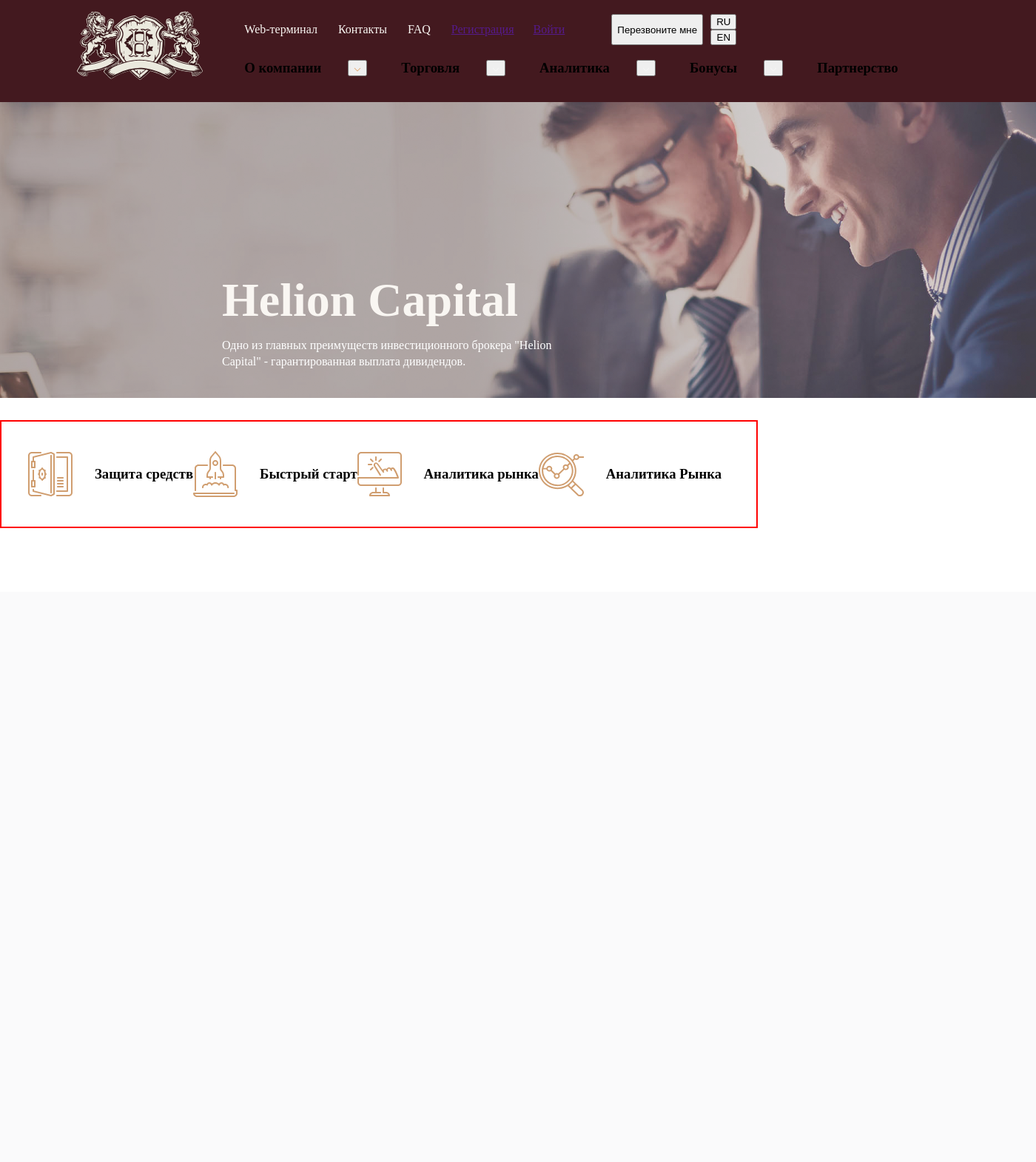
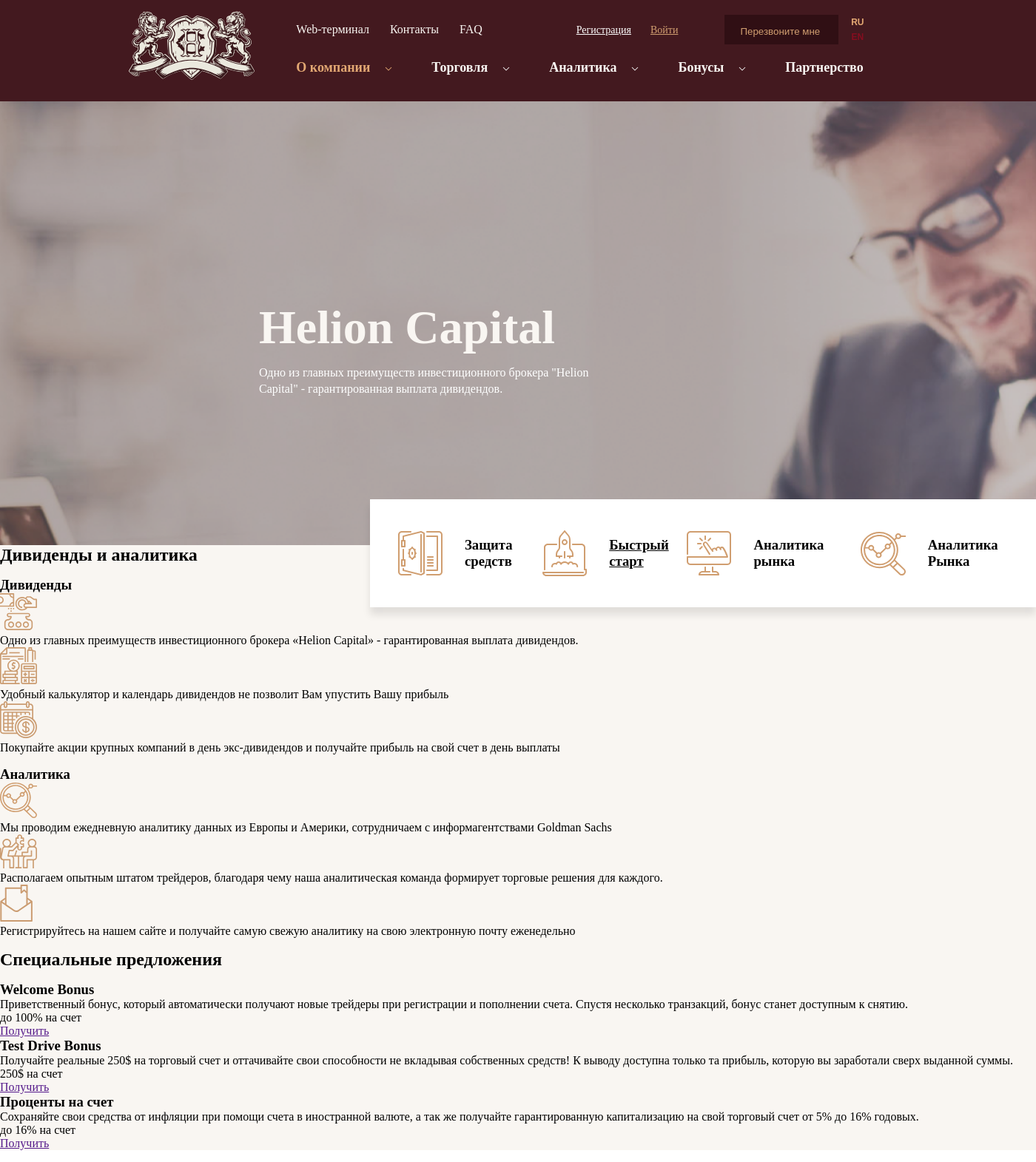
Before and after one commit to tema39/Helion, a web app: file index.html in a window 1400 px wide. Shown: the whole page at 74% size. Before the commit the page ends 714 px from the top, so only its background shows below. Run offline with its HTML, style and script files only (its server is not run), Linux system fonts and the light colour scheme.

Commit message:
почти сделал 2 секции, остольное делаю структуру

```diff
--- a/css/index.css
+++ b/css/index.css
@@ -1,5 +1,5 @@
 .header {
-  background: #43191F;
+  background: #43191f;
   display: flex;
   justify-content: center;
   padding-top: 15px;
@@ -19,20 +19,43 @@
     margin-right: 28px; }
   .info__list-link {
     text-decoration: none;
-    color: #F9F6F2; }
+    color: #f9f6f2; }
+  .info__list .item {
+    margin-right: 127px; }
 
 .authorizations {
   margin-right: 41px; }
   .authorizations__link {
-    margin-right: 22px; }
+    margin-right: 22px;
+    color: white;
+    font-size: 14px;
+    line-height: 16px;
+    font-style: normal;
+    font-weight: normal; }
+  .authorizations .enter {
+    color: #d09e70; }
 
 .header__call {
   display: flex; }
   .header__call-button {
-    margin-right: 10px; }
+    margin-right: 10px;
+    color: #d09e70;
+    background: #300f14;
+    border: 1px solid #300f14;
+    padding: 14px 24px 9px 20px; }
 
 .changing__language {
   display: grid; }
+  .changing__language-button {
+    background: transparent;
+    border: 1px solid #43191f;
+    font-size: 12px;
+    line-height: 12px;
+    font-weight: bold; }
+  .changing__language .ru {
+    color: #e3a873; }
+  .changing__language .en {
+    color: #860d1f; }
 
 .navigation__list {
   display: flex; }
@@ -40,19 +63,29 @@
     display: flex;
     margin-right: 46px; }
   .navigation__list-title {
-    margin-right: 36px; }
+    margin-right: 13px;
+    color: #f9f6f2;
+    font-size: 18px;
+    line-height: 21px; }
+  .navigation__list-button {
+    background: transparent;
+    border: 1px solid #43191f; }
+
+.navigation__list-item:first-child .navigation__list-title {
+  color: #e3a873; }
 
 .helion {
   background-image: url("..//../img/topslide1.png");
   background-repeat: no-repeat;
   background-size: cover;
-  height: 400px;
-  width: 100%; }
+  height: 600px;
+  width: 100%;
+  position: relative; }
 
 .helion__capital-wrap {
   position: absolute;
-  left: 300px;
-  bottom: 300px; }
+  left: 350px;
+  bottom: 200px; }
   .helion__capital-wrap .helion__title {
     font-size: 64px;
     line-height: 78px;
@@ -68,17 +101,29 @@
 .catigori__finances-list {
   position: absolute;
   display: flex;
-  border: 2px solid red;
-  max-width: 1024px;
+  border: 2px solid #ffffff;
+  box-shadow: 0px 10px 10px rgba(0, 0, 0, 0.1);
+  max-width: 900px;
   width: 100%;
-  bottom: 70px;
+  left: 500px;
+  bottom: -100px;
   background-color: white;
-  padding: 40px 36px; }
+  padding: 40px 0px 40px 36px; }
   .catigori__finances-list .catigori__finances-item {
     display: flex;
     align-items: center; }
   .catigori__finances-list .catigori__finances-img {
     margin-right: 30px; }
+  .catigori__finances-list .catigori__finances-title {
+    max-width: 150px; }
+  .catigori__finances-list .title {
+    max-width: 110px; }
+  .catigori__finances-list .title-two {
+    text-decoration-line: underline;
+    max-width: 110px; }
+
+.dividends__analytics {
+  background: #F9F6F2; }
 
 body {
   margin: 0px; }
--- a/index.html
+++ b/index.html
@@ -20,19 +20,19 @@
             <li class="info__list-item">
               <a class="info__list-link" href="">Контакты</a>
             </li>
-          <li class="info__list-item">
+            <li class="info__list-item item">
               <a class="info__list-link" href="">FAQ</a>
             </li>
           </ul>
           <div class="authorizations">
             <a class="authorizations__link" href="">Регистрация</a>
-          <a class="authorizations__link" href="">Войти</a>
+            <a class="authorizations__link enter" href="">Войти</a>
           </div>
           <div class="header__call">
             <button class="header__call-button">Перезвоните мне</button>
             <div class="changing__language">
-            <button class="changing__language-button">RU</button>
-            <button class="changing__language-button">EN</button>
+              <button class="changing__language-button ru">RU</button>
+              <button class="changing__language-button en">EN</button>
             </div>
           </div>
         </div>
@@ -46,19 +46,28 @@
           <li class="navigation__list-item">
             <h3 class="navigation__list-title">Торговля</h3>
             <button class="navigation__list-button">
-            <img class="navigation__list-icon" src="./img/VectorButton2.svg" />
+              <img
+                class="navigation__list-icon"
+                src="./img/VectorButton2.svg"
+              />
             </button>
           </li>
           <li class="navigation__list-item">
             <h3 class="navigation__list-title">Аналитика</h3>
             <button class="navigation__list-button">
-            <img class="navigation__list-icon" src="./img/VectorButton2.svg" />
+              <img
+                class="navigation__list-icon"
+                src="./img/VectorButton2.svg"
+              />
             </button>
           </li>
           <li class="navigation__list-item">
             <h3 class="navigation__list-title">Бонусы</h3>
             <button class="navigation__list-button">
-            <img class="navigation__list-icon" src="./img/VectorButton2.svg" />
+              <img
+                class="navigation__list-icon"
+                src="./img/VectorButton2.svg"
+              />
             </button>
           </li>
           <li class="navigation__list-item">
@@ -70,33 +79,127 @@
     <section class="helion">
       <div class="helion__capital-wrap">
         <h1 class="helion__title">Helion Capital</h1>
-            <P class="helion__text">Одно из главных преимуществ инвестиционного брокера
-                "Helion Capital" - гарантированная выплата дивидендов. </P>
+        <p class="helion__text">
+          Одно из главных преимуществ инвестиционного брокера "Helion Capital" -
+          гарантированная выплата дивидендов.
+        </p>
       </div>
       <ul class="catigori__finances-list">
         <li class="catigori__finances-item">
-                <img class="catigori__finances-img" src="./img/GroupItems.svg">
-                <h3 class="catigori__finances-title">Защита
-                    средств</h3>
+          <img class="catigori__finances-img" src="./img/GroupItems.svg" />
+          <h3 class="catigori__finances-title title">Защита средств</h3>
         </li>
         <li class="catigori__finances-item">
-                <img class="catigori__finances-img" src="./img/laptopLaunchItems.svg">
-                <h3 class="catigori__finances-title">Быстрый старт</h3>
+          <img
+            class="catigori__finances-img"
+            src="./img/laptopLaunchItems.svg"
+          />
+          <h3 class="catigori__finances-title title-two">Быстрый старт</h3>
         </li>
         <li class="catigori__finances-item">
-                <img class="catigori__finances-img" src="./img/imacclickIyems.svg">
-                <h3 class="catigori__finances-title">Аналитика
-                    рынка</h3>
+          <img class="catigori__finances-img" src="./img/imacclickIyems.svg" />
+          <h3 class="catigori__finances-title">Аналитика рынка</h3>
         </li>
         <li class="catigori__finances-item">
-                <img class="catigori__finances-img" src="./img/VectorLupa.svg">
-                <h3 class="catigori__finances-title">Аналитика
-                    Рынка</h3>
+          <img class="catigori__finances-img" src="./img/VectorLupa.svg" />
+          <h3 class="catigori__finances-title">Аналитика Рынка</h3>
         </li>
       </ul>
     </section>
     <section class="dividends__analytics">
-
+      <h2 class="dividends__title">Дивиденды и аналитика
+      </h2>
+      <div class="dividends__analytics-wrap">
+        <ul class="dividends__list">
+          <h3 class="dividends__list-title">Дивиденды</h3>
+          <li class="dividends__list-item">
+            <img class="dividends__list-img" src="./img/dividends1.svg" />
+            <p class="dividends__list-text">
+              Одно из главных преимуществ инвестиционного брокера «Helion
+              Capital» - гарантированная выплата дивидендов.
+            </p>
+          </li>
+          <li class="dividends__list-item">
+            <img class="dividends__list-img" src="./img/dividendi2.svg" />
+            <p class="dividends__list-text">
+              Удобный калькулятор и календарь дивидендов не позволит Вам
+              упустить Вашу прибыль
+            </p>
+          </li>
+          <li class="dividends__list-item">
+            <img class="dividends__list-img" src="./img/dividend3.svg" />
+            <p class="dividends__list-text">
+              Покупайте акции крупных компаний в день экс-дивидендов и получайте
+              прибыль на свой счет в день выплаты
+            </p>
+          </li>
+        </ul>
+        <ul class="analytics__list">
+          <h3 class="analytics__list-title">Аналитика</h3>
+          <li class="analytics__list-item">
+            <img class="analytics__list-img" src="./img/analytics1.svg" />
+            <p class="analytics__list-text">
+              Мы проводим ежедневную аналитику данных из Европы и Америки,
+              сотрудничаем с информагентствами Goldman Sachs
+            </p>
+          </li>
+          <li class="analytics__list-item">
+            <img class="analytics__list-img" src="./img/analytics2.svg" />
+            <p class="analytics__list-text">
+              Располагаем опытным штатом трейдеров, благодаря чему наша
+              аналитическая команда формирует торговые решения для каждого.
+            </p>
+          </li>
+          <li class="analytics__list-item">
+            <img class="analytics__list-img" src="./img/analytics3.svg" />
+            <p class="analytics__list-text">
+              Регистрируйтесь на нашем сайте и получайте самую свежую аналитику
+              на свою электронную почту еженедельно
+            </p>
+          </li>
+        </ul>
+      </div>
+      <div class="special__offer-wrap">
+        <h2 class="special__offer-title">Специальные предложения</h2>
+        <ul class="offer__list">
+          <li class="offer__list-item">
+            <h3 class="offer__list-title">Welcome Bonus</h3>
+            <p class="offer__list-text">
+              Приветственный бонус, который автоматически получают новые
+              трейдеры при регистрации и пополнении счета. Спустя несколько
+              транзакций, бонус станет доступным к снятию.
+            </p>
+            <div class="offer__list-subtext">
+              <p class="offer__list-score">до 100% на счет</p>
+              <a class="offer__list-link" href="">Получить</a>
+            </div>
+          </li>
+          <li class="offer__list-item">
+            <h3 class="offer__list-title">Test Drive Bonus</h3>
+            <p class="offer__list-text">
+              Получайте реальные 250$ на торговый счет и оттачивайте свои
+              способности не вкладывая собственных средств! К выводу доступна
+              только та прибыль, которую вы заработали сверх выданной суммы.
+            </p>
+            <div class="offer__list-subtext">
+              <p class="offer__list-score">250$ на счет</p>
+              <a class="offer__list-link" href="">Получить</a>
+            </div>
+          </li>
+          <li class="offer__list-item">
+            <h3 class="offer__list-title">Проценты на счет</h3>
+            <p class="offer__list-text">
+              Сохраняйте свои средства от инфляции при помощи счета в
+              иностранной валюте, а так же получайте гарантированную
+              капитализацию на свой торговый счет от 5% до 16% годовых.
+            </p>
+            <div class="offer__list-subtext">
+              <p class="offer__list-score">до 16% на счет</p>
+              <a class="offer__list-link" href="">Получить</a>
+            </div>
+          </li>
+        </ul>
+      </div>
     </section>
   </body>
 </html>
--- a/scss/index.scss
+++ b/scss/index.scss
@@ -1,5 +1,7 @@
 @import "./section/_header.scss";
 @import "./section/_helion.scss";
+@import "./section/_dividends__analytics.scss";
+
 body {
     margin: 0px;
 }
--- /dev/null
+++ b/scss/section/_dividends__analytics.scss
@@ -0,0 +1,3 @@
+.dividends__analytics {
+    background: #F9F6F2;
+}
--- a/scss/section/_header.scss
+++ b/scss/section/_header.scss
@@ -1,12 +1,12 @@
 .header {
-    background: #43191F;
+  background: #43191f;
   display: flex;
   justify-content: center;
   padding-top: 15px;
   padding-bottom: 19px;
-}.header__logotip {
+}
+.header__logotip {
   margin-right: 56px;
-
 }
 .header__information {
   display: flex;
@@ -21,23 +21,51 @@
   }
   &-link {
     text-decoration: none;
-        color: #F9F6F2;
+    color: #f9f6f2;
+  }
+  .item {
+    margin-right: 127px;
   }
 }
 .authorizations {
   margin-right: 41px;
   &__link {
     margin-right: 22px;
+    color: white;
+    font-size: 14px;
+    line-height: 16px;
+    font-style: normal;
+    font-weight: normal;
+  }
+  .enter {
+    color: #d09e70;
   }
 }
 .header__call {
   display: flex;
   &-button {
     margin-right: 10px;
+    color: #d09e70;
+    background: #300f14;
+    border: 1px solid #300f14;
+    padding: 14px 24px 9px 20px;
   }
 }
 .changing__language {
   display: grid;
+  &-button {
+    background: transparent;
+    border: 1px solid #43191f;
+    font-size: 12px;
+    line-height: 12px;
+    font-weight: bold;
+  }
+  .ru {
+    color: #e3a873;
+  }
+  .en {
+    color: #860d1f;
+  }
 }
 
 .navigation__list {
@@ -47,6 +75,18 @@
     margin-right: 46px;
   }
   &-title {
-        margin-right: 36px;
+    margin-right: 13px;
+    color: #f9f6f2;
+    font-size: 18px;
+    line-height: 21px;
+  }
+  &-button {
+    background: transparent;
+    border: 1px solid #43191f;
   }
 }
+.navigation__list-item:first-child {
+    .navigation__list-title {
+        color: #e3a873;
+    }
+}
--- a/scss/section/_helion.scss
+++ b/scss/section/_helion.scss
@@ -2,13 +2,15 @@
   background-image: url("..//../img/topslide1.png");
   background-repeat: no-repeat;
   background-size: cover;
-  height: 400px;
+  height: 600px;
   width: 100%;
+  position: relative;
 }
 .helion__capital-wrap {
   position: absolute;
-  left: 300px;
-  bottom: 300px;
+  left: 350px;
+  bottom: 200px;
+
   .helion__title {
     font-size: 64px;
     line-height: 78px;
@@ -27,12 +29,14 @@
 .catigori__finances-list {
   position: absolute;
   display: flex;
-  border: 2px solid red;
-  max-width: 1024px;
+  border: 2px solid #ffffff;
+  box-shadow: 0px 10px 10px rgba(0, 0, 0, 0.1);
+  max-width: 900px;
   width: 100%;
-  bottom: 70px;
+  left: 500px;
+  bottom: -100px;
   background-color: white;
-  padding: 40px 36px;
+  padding: 40px 0px 40px 36px;
 
   .catigori__finances-item {
     display: flex;
@@ -41,4 +45,14 @@
   .catigori__finances-img {
     margin-right: 30px;
   }
+  .catigori__finances-title {
+    max-width: 150px;
   }
+  .title {
+    max-width: 110px;
+  }
+  .title-two {
+    text-decoration-line: underline;
+    max-width: 110px;
+  }
+}
```
Also changed, not shown: img/analytics1.svg (added), img/analytics2.svg (added), img/analytics3.svg (added), img/dividend3.svg (added), img/dividendi2.svg (added), img/dividends1.svg (added). Lines whose indentation alone changed are shown as unchanged.
